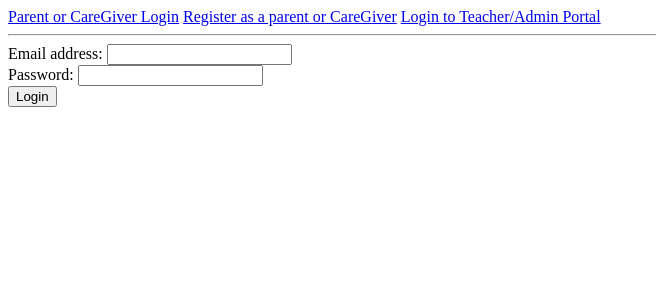
After one commit to groovycol/Reading-Coach, a Flask app: page /login-teacher in a window 1280 px wide. The commit adds this page. Shown: the top 300 px of the page, without its empty margins (0-656 px from the left). Run offline with Flask 2, Linux system fonts and the light colour scheme.

Commit message:
Added Teacher login and route to view student progress

```diff
--- a/server.py
+++ b/server.py
@@ -21,10 +21,16 @@ def index():
 
 
 #Routes to manage login and logout
-@app.route('/login', methods=['GET'])
+@app.route('/login')
 def login_form():
     """Show login form."""
     return render_template("login.html")
+
+
+@app.route('/login-teacher')
+def login_teacher():
+    """Show login form for Teacher portal"""
+    return render_template("login-teacher.html")
 
 
 @app.route('/login', methods=['POST'])
@@ -49,6 +55,29 @@ def login_process():
         session["user_id"] = user_id
         return redirect("/record")
 
+
+@app.route('/process_teach_login', methods=['POST'])
+def process_teach_login():
+    """Process login for teacher."""
+
+    email = request.form["email"]
+    password = request.form["password"]
+
+    #make sure this user_id and password match in the database
+    user = get_teacher_by_email(email)
+
+    if not user:
+        flash("No such user")
+        return redirect("/login-teacher")
+
+    if user.password != password:
+        #if password doesn't match, back to /login rte w/msg
+        flash("Incorrect password")
+        return redirect("/login-teacher")
+    else:
+        #add user_id to the session
+        session["user_id"] = email
+        return redirect("/progress-view")
 
 @app.route("/logout")
 def logout():
@@ -166,6 +195,20 @@ def show_dashboard():
         return redirect("/login")
 
 
+@app.route("/progress-view")
+def show_progress():
+    """Allows logged in teacher to view progress charts"""
+
+    #make sure user is logged in
+    if "user_id" in session:
+        logs = get_all_logs_for_teacher(session["user_id"])
+
+        return render_template("progress-view.html", logs=logs)
+    else:
+        flash("You must be logged in to view progress")
+        return redirect("/login-teacher")
+
+
 @app.route("/send-message")
 def send_sms_message():
     """Sends an SMS message to the user via the Twilio API"""
--- a/templates/base.html
+++ b/templates/base.html
@@ -11,8 +11,9 @@
     <a href="/dashboard">View your reader's progress</a>
     {{ session["user_id"] }}
 {% else %}
-    <a href="/login">Login</a>
-    <a href="/register">Register</a>
+    <a href="/login">Parent or CareGiver Login</a>
+    <a href="/register">Register as a parent or CareGiver</a>
+    <a href="/login-teacher">Login to Teacher/Admin Portal</a>
 {% endif %}
 
 <hr>
--- /dev/null
+++ b/templates/login-teacher.html
@@ -0,0 +1,24 @@
+{% extends 'base.html' %}
+{% block content %}
+
+ <form action="/process_teach_login" method="POST">
+
+    <div>
+        <label>Email address:
+            <input type="text" name="email" required>
+        </label>
+    </div>
+
+    <div>
+        <label>Password:
+            <input type="password" name="password" required>
+        </label>
+    </div>
+
+    <div>
+        <input type="submit" value="Login">
+    </div>
+
+</form>
+
+{% endblock %}
```
Also changed, not shown: readcoach.py (+21 -0 lines), templates/progress-view.html (added, +16 -0 lines), 1 other file.
